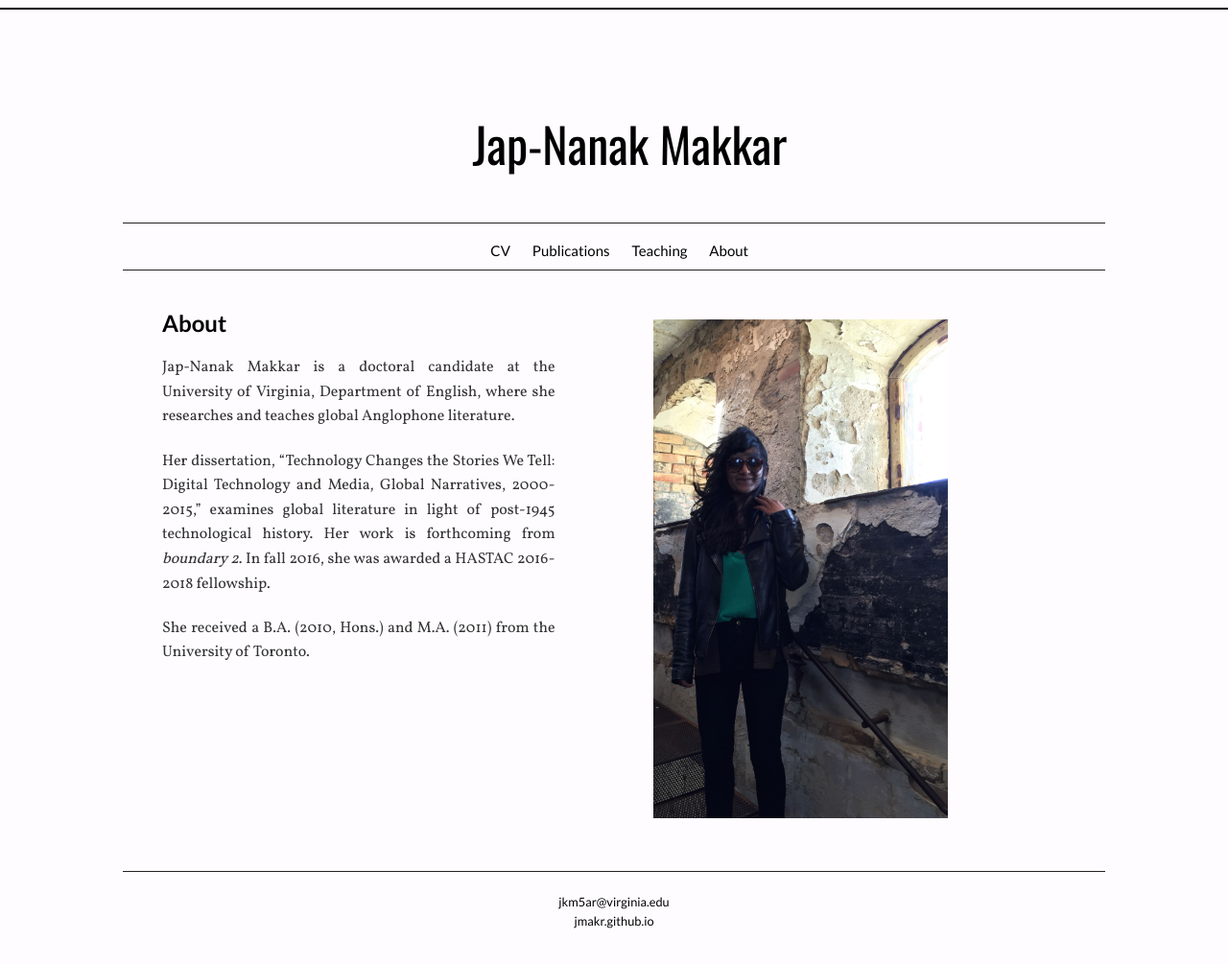
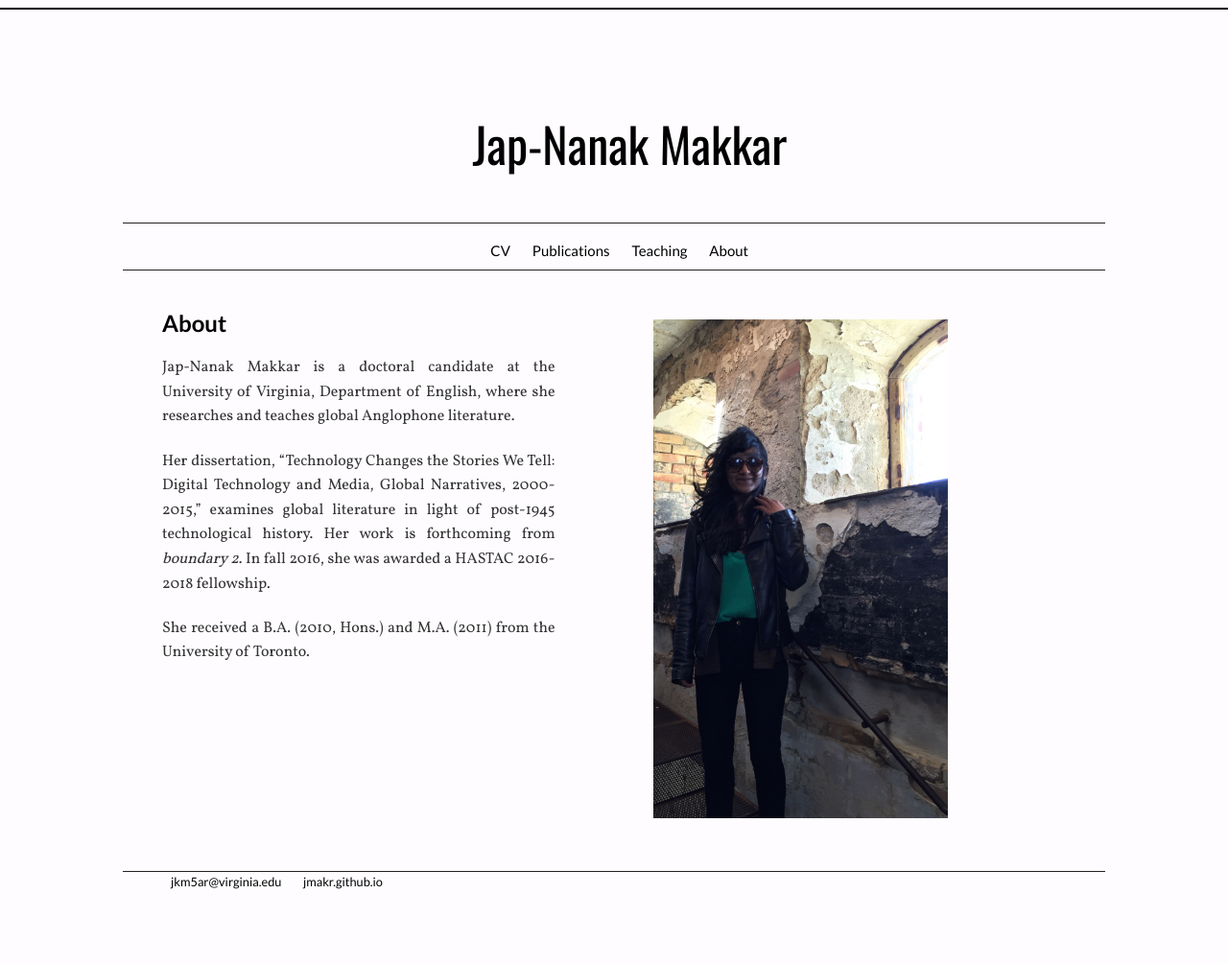
Before and after one commit to jmakr/jmakr.github.io, a Jekyll site: the page built from index.html, in a window 1280 px wide. Shown: the whole page at 96% size. Built offline with Jekyll 4.4.1, drawn with Linux system fonts in a browser that asks for light colours.

Commit message:
Update main.css

```diff
--- a/css/main.css
+++ b/css/main.css
@@ -191,9 +191,13 @@
       margin-left: auto;
       margin-top:auto;
       margin-bottom:auto;
-     font-family: "Lato", sans-serif;
+      font-family: "Lato", sans-serif;
       color: #333;
-     font-size: .8em;
+      font-size: .8em;
       line-height: 1.6em;
 
 }
+
+ul li {
+      display: inline;
+}
```
